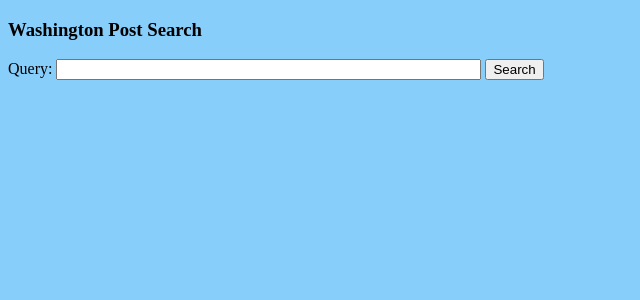
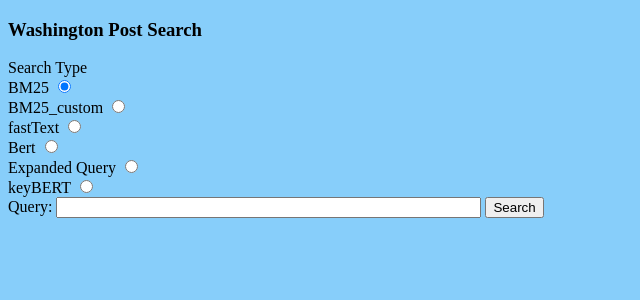
Before and after one commit to digiberri/cosi132a_elasticsearch_exploration, a Flask app: page / in a window 1280 px wide. Shown: the top 300 px of the page, without its empty margins (0-640 px from the left). Run offline with Flask 2, Linux system fonts and the light colour scheme.

Commit message:
fix home page

```diff
--- a/templates/home.html
+++ b/templates/home.html
@@ -11,13 +11,33 @@
 </head>
 <body>
 
-<h3>Washington Post Search</h3>
+  <h3>Washington Post Search</h3>
+  <form action="{{ url_for('results') }}" name="search" method="post">
+    Search Type
+    <br>
+    <label for="BM25" >BM25</label>
+    <input type="radio" checked="True" name="qtype" value="BM25" id="BM25">
+    <br>
+    <label for="BM25_custom">BM25_custom</label>
+    <input type="radio" name="qtype" value="BM25_custom" id="BM25_custom">
+    <br>
+    <label for="fastText">fastText</label>
+    <input type="radio" name="qtype" value="ft_vector" id="fastText">
+    <br>
+    <label for="Bert">Bert</label>
+    <input type="radio" name="qtype" value="sbert_vector" id="Bert">
+    <br>
+    <label for="Query Expansion">Expanded Query</label>
+    <input type="radio" name="qtype" value="expanded_description" id="Query Expansion">
+    <br>
+    <label for="keyBERT">keyBERT</label>
+    <input type="radio" name="qtype" value="keyBERT" id="keyBERT">
+    <br>
+    <label for="query">Query:</label>
+    <input type="text" id="query" value="{{query}}" name="query" size=50>
+    <input type="submit" value="Search">
+  </form>
 
-<form action="{{ url_for('results') }}" name="search" method="post">
-    <label for="query">Query:</label>
-    <input type="text" id="query" name="query" size=50>
-    <input type="submit" value="Search">
-</form>
 
 </body>
 </html>
```
